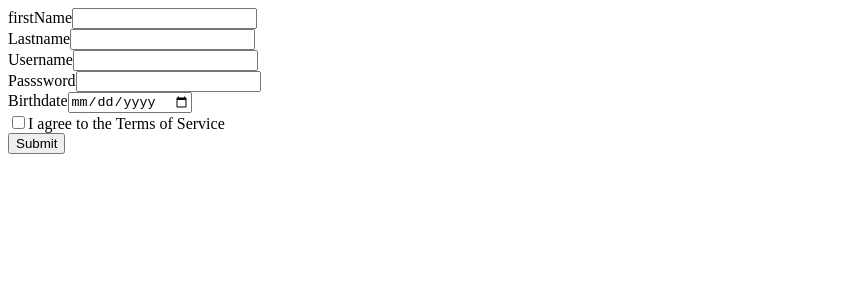
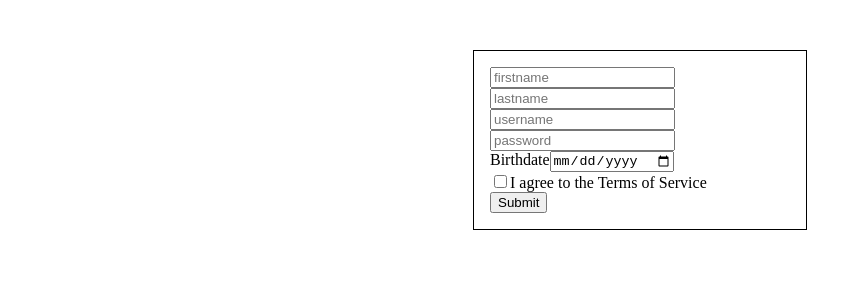
Before and after one commit to risatesole/farmManagementSystem, a React (Vite) app in the folder platform/frontend/: page /signup in a window 1280 px wide. Shown: the top 300 px of the page, without its empty margins (0-862 px from the left). Built offline with nearby package versions, Linux system fonts and the light colour scheme.

Commit message:
feat(frontend): add styling to signup form and improve layout

```diff
--- a/platform/frontend/src/pages/signup/Signup.tsx
+++ b/platform/frontend/src/pages/signup/Signup.tsx
@@ -6,6 +6,7 @@ import React, { useState } from "react";
 import type { FormEvent } from "react";
 import { useNavigate } from "react-router-dom";
 import { AuthService } from "../../services/authentication/AuthService";
+import styles from './styles.module.css'
 
 function Formulario() {
   const navigate = useNavigate();
@@ -69,46 +70,51 @@ function Formulario() {
     }
   };
   return (
+    <div className={styles.formcontainer}>
     <form onSubmit={handleSubmit}>
       <div>
-        <label htmlFor="firstname">firstName</label>
+        <label htmlFor="firstname"></label>
         <input
           type="text"
           id="firstname"
           name="firstname"
+          placeholder="firstname"
           value={formData.firstname}
           onChange={handleChange}
         />
       </div>
 
       <div>
-        <label htmlFor="lastname">Lastname</label>
+        <label htmlFor="lastname"></label>
         <input
           type="text"
           id="lastname"
           name="lastname"
+          placeholder="lastname"
           value={formData.lastname}
           onChange={handleChange}
         />
       </div>
 
       <div>
-        <label htmlFor="username">Username</label>
+        <label htmlFor="username"></label>
         <input
           type="text"
           id="username"
           name="username"
+          placeholder="username"
           value={formData.username}
           onChange={handleChange}
         />
       </div>
 
       <div>
-        <label htmlFor="password">Passsword</label>
+        <label htmlFor="password"></label>
         <input
-          type="text"
+          type="password"
           id="password"
           name="password"
+          placeholder="password"
           value={formData.password}
           onChange={handleChange}
         />
@@ -144,6 +150,7 @@ function Formulario() {
       </div>
       <button type="submit">Submit</button>
     </form>
+    </div>
   );
 }
 
--- /dev/null
+++ b/platform/frontend/src/pages/signup/styles.module.css
@@ -0,0 +1,6 @@
+.formcontainer {
+  border: 1px solid black;
+  padding: 16px;
+  width: 300px;
+  margin: 50px auto;
+}
```
